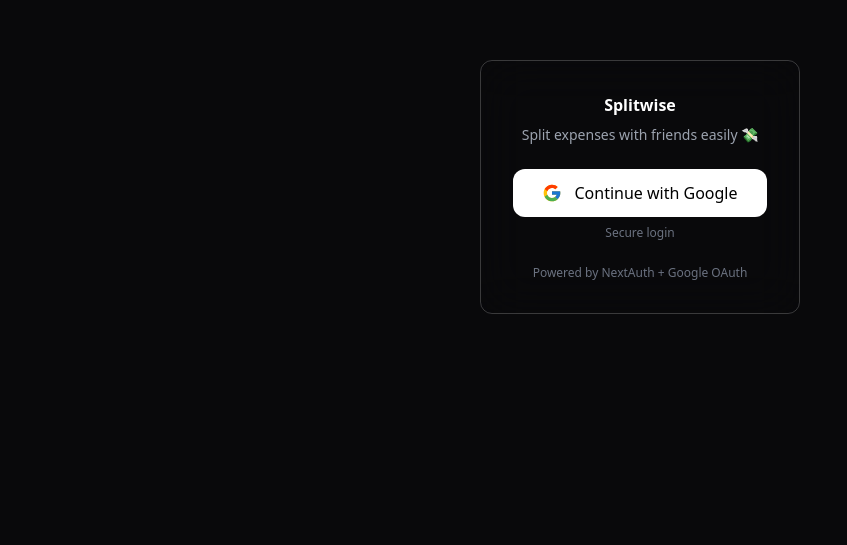
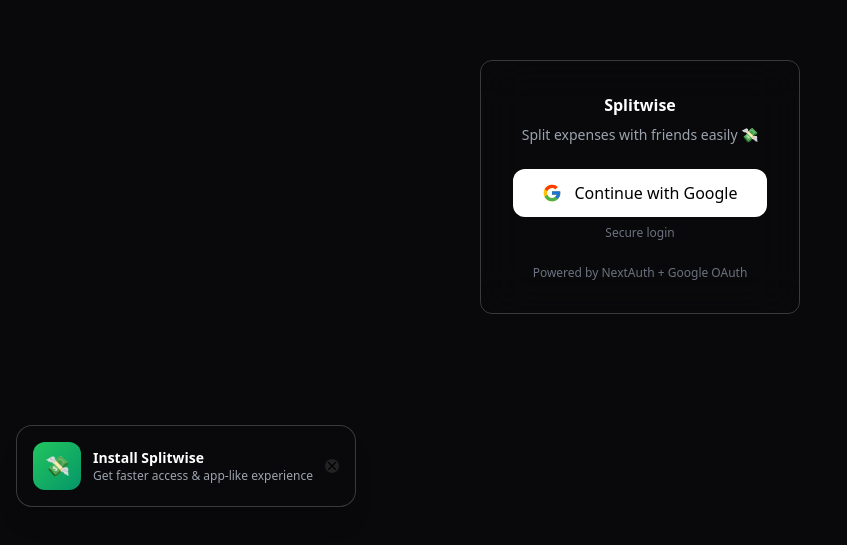
Before and after one commit to vipulkumar7/splitwise, a Next.js app: page /login in a window 1280 px wide. Shown: the part 213-758 px from the top of the page, without its empty margins (0-847 px from the left). Built offline with nearby package versions, Linux system fonts and the light colour scheme; no server answers.

Commit message:
installprompt fix

```diff
--- a/app/globals.css
+++ b/app/globals.css
@@ -9,7 +9,6 @@
 html,
 body {
   height: 100%;
-  overflow: hidden;
 }
 
 /* Hide scrollbar but keep scroll working */
--- a/pwa/InstallPrompt.tsx
+++ b/pwa/InstallPrompt.tsx
@@ -9,7 +9,7 @@
   const [deferredPrompt, setDeferredPrompt] =
     useState<BeforeInstallPromptEvent | null>(null);
 
-  const [show, setShow] = useState(false);
+  const [show, setShow] = useState(true);
   const [isIOS, setIsIOS] = useState(false);
 
   useEffect(() => {
@@ -75,33 +75,32 @@
           animate={{ y: 0, opacity: 1 }}
           exit={{ y: 100, opacity: 0 }}
           transition={{ duration: 0.3 }}
-          className="fixed bottom-6 left-0 right-0 z-50 flex justify-center px-4"
+          className="fixed inset-x-0 bottom-20 z-50 flex justify-center px-4"
         >
-          <div className="relative w-full max-w-md bg-white/10 backdrop-blur-xl border border-white/20 shadow-xl rounded-2xl p-5 flex items-center gap-4 mb-16">
+          <div className="relative w-full max-w-md bg-zinc-950 border border-white/20 shadow-xl rounded-2xl p-4 flex items-center gap-3">
+            <div className="flex items-center gap-3 w-full">
               {/* ICON */}
               <div className="w-12 h-12 rounded-xl bg-gradient-to-br from-green-500 to-emerald-600 flex items-center justify-center text-white text-xl font-bold">
                 💸
               </div>
 
               {/* TEXT */}
-            <div className="flex-1">
-              <p className="text-gray-200 font-semibold text-sm">
+              <div className="flex-1 min-w-0">
+                <p className="text-white font-semibold text-sm">
                   Install Splitwise
                 </p>
-
-              <p className="text-gray-400 text-xs">
+                <p className="text-gray-400 text-xs truncate">
                   {isIOS
                     ? "Tap Share → Add to Home Screen"
                     : "Get faster access & app-like experience"}
                 </p>
               </div>
 
-            {/* ACTION */}
+              {/* INSTALL BUTTON */}
               {!isIOS && deferredPrompt && (
                 <button
                   onClick={handleInstall}
-                className="flex items-center gap-1 px-3 py-2 rounded-lg bg-green-500 hover:bg-green-600 text-white text-sm font-medium transition active:scale-95"
-                aria-label="Install app"
+                  className="hidden sm:flex items-center gap-1 px-3 py-2 rounded-lg bg-green-500 hover:bg-green-600 text-white text-sm font-medium transition"
                 >
                   <FiDownload size={16} />
                   Install
@@ -111,11 +110,11 @@
               {/* CLOSE */}
               <button
                 onClick={handleClose}
-              className="absolute top-2 right-2 text-gray-300 hover:text-white"
-              aria-label="Close"
+                className="w-7 h-7 flex items-center justify-center rounded-full bg-white/10 hover:bg-white/20 transition"
               >
-              <FiX size={16} />
+                <FiX size={14} />
               </button>
+            </div>
           </div>
         </motion.div>
       )}
```
Lines whose indentation alone changed are shown as unchanged.
